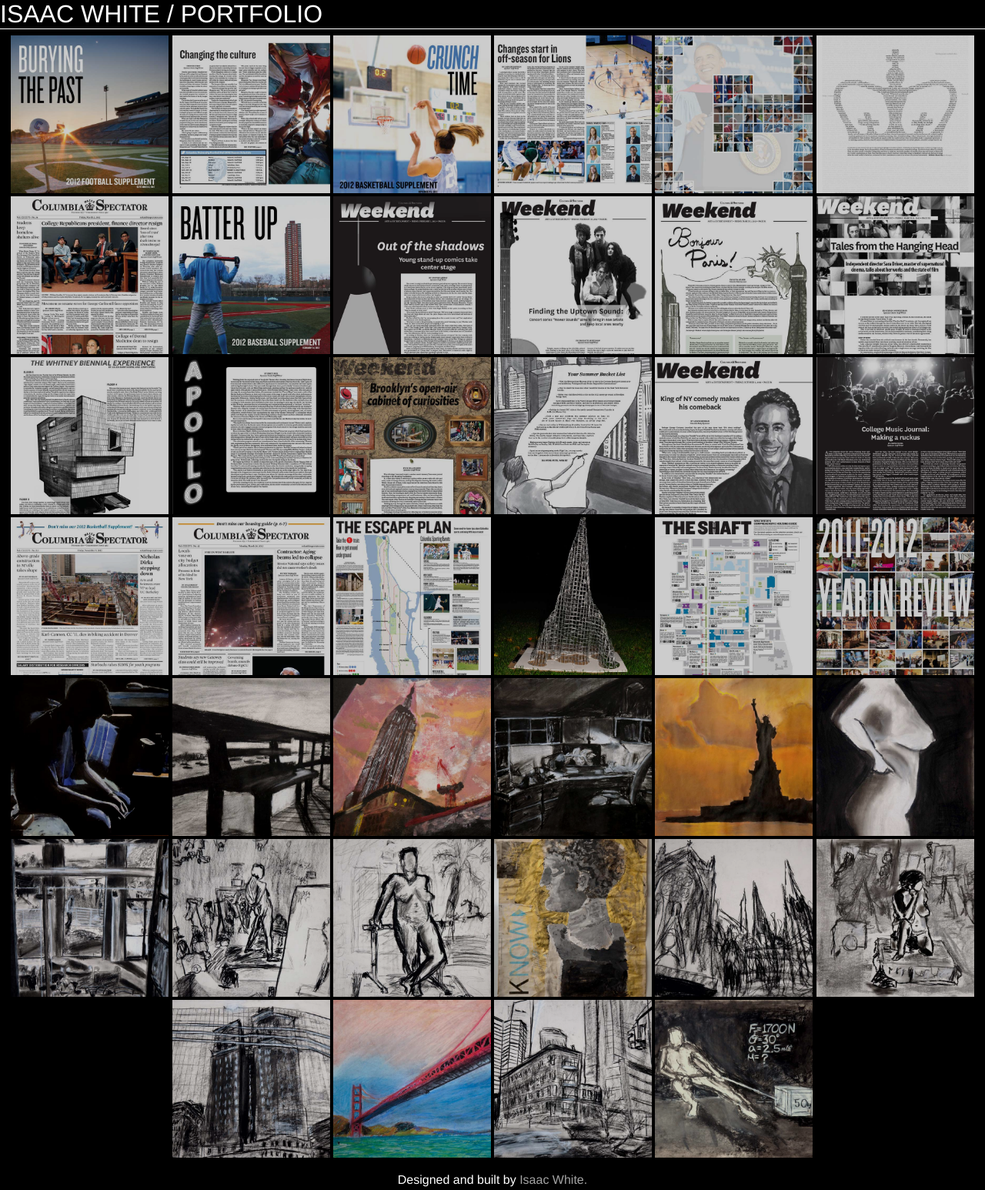
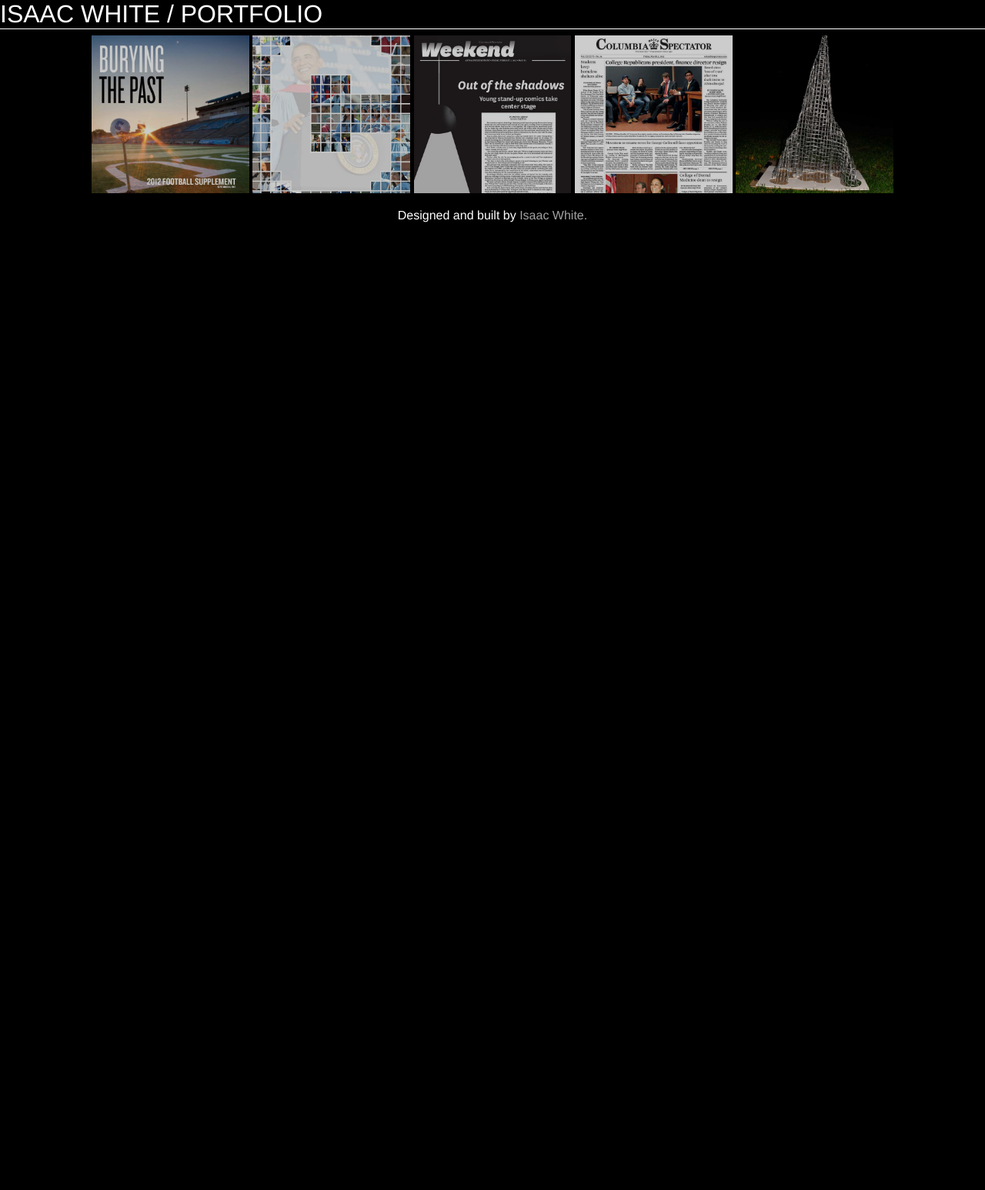
Before and after one commit to isaacwhite/isaacwhite.com, a PHP site: a page that uses portfolio/index.html in a window 1280 px wide. Shown: the whole page at 77% size. After the commit the page ends 289 px from the top, so only its background shows below. Run offline with PHP 8.4, Linux system fonts and the light colour scheme; some libraries are stand-ins or nearby versions.

Commit message:
Apparently forgot to commit all of this...oops.
-Updating to current live site hosting

```diff
--- a/css/style.css
+++ b/css/style.css
@@ -206,7 +258,8 @@ a:hover {
     #portfolio a:hover {
       opacity: 1; }
     #portfolio a img {
-      width: 16%; }
+      width: 16%;
+      display: none; }
       @media all and (max-width: 70em) {
         #portfolio a img {
           width: 19%; } }
@@ -216,23 +269,15 @@ a:hover {
       @media all and (max-width: 30em) {
         #portfolio a img {
           width: 32.4%; } }
+    #portfolio a.first > img {
+      display: inherit; }
+    #portfolio a img.show {
+      display: inherit; }
+  #portfolio .contain {
+    display: inline; }
 
 #fancybox-thumbs li:after {
   content: ''; }
 
 footer p {
   margin-bottom: .25em; }
-
-#my-picture footer {
-  color: #666666;
-  white-space: nowrap;
-  position: absolute;
-  left: 42em;
-  bottom: 0; }
-  #my-picture footer a {
-    color: #999999; }
-    #my-picture footer a:hover {
-      color: white; }
-  @media all and (max-width: 42em) {
-    #my-picture footer {
-      display: none; } }
--- a/css/style.scss
+++ b/css/style.scss
@@ -291,8 +361,18 @@ a:hover {
 				@media all and (max-width: 30em) {
 					width:32.4%;
 				}
+				display: none;
+			}
+			&.first>img {
+				display:inherit;
+			}
+			img.show {
+				display: inherit;
 			}
 
+		}
+		.contain {
+			display: inline;
 		}
 	}
 	#fancybox-thumbs li:after {
--- a/index.html
+++ b/index.html
@@ -6,7 +6,7 @@
     <head>
         <meta charset="utf-8">
         <meta http-equiv="X-UA-Compatible" content="IE=edge,chrome=1">
-        <title></title>
+        <title>Isaac White</title>
         <meta name="description" content="">
         <meta name="viewport" content="width=device-width">
 
@@ -19,12 +19,11 @@
         <!--[if lt IE 7]>
             <p class="chromeframe">You are using an <strong>outdated</strong> browser. Please <a href="http://browsehappy.com/">upgrade your browser</a> or <a href="http://www.google.com/chromeframe/?redirect=true">activate Google Chrome Frame</a> to improve your experience.</p>
         <![endif]-->
-        <title>Isaac White</title>
         <div id="main">
             <h1>Isaac White</h1>
             <h3>Designer, web developer, coder, and student at Columbia University</h3>
             <ul class="menu">
-            	<li><a href="mailto:iaw2105@columbia.edu"</a>EMAIL</li>
+            	<li><a href="mailto:iaw2105@columbia.edu">EMAIL</a></li>
                 <li><a href="/resume">RESUME</a></li>
                 <li><a href="/portfolio">PORTFOLIO</a></li>
                 <li class="last"><a href="http://www.linkedin.com/in/isaacwhite">LINKEDIN</a></li>
--- a/portfolio/index.html
+++ b/portfolio/index.html
@@ -6,7 +6,7 @@
     <head>
         <meta charset="utf-8">
         <meta http-equiv="X-UA-Compatible" content="IE=edge,chrome=1">
-        <title></title>
+        <title>Portfolio | Isaac White</title>
         <meta name="description" content="">
         <meta name="viewport" content="width=device-width">
 
@@ -22,49 +22,58 @@
         <!--[if lt IE 7]>
             <p class="chromeframe">You are using an <strong>outdated</strong> browser. Please <a href="http://browsehappy.com/">upgrade your browser</a> or <a href="http://www.google.com/chromeframe/?redirect=true">activate Google Chrome Frame</a> to improve your experience.</p>
         <![endif]-->
-        <title>Portfolio | Isaac White</title>
         <div id="portfolio">
             <h1><a href="/">ISAAC WHITE</a> / PORTFOLIO</h1>
-            <a class="fancybox" rel="fancybox-thumb" href="../images/full/football.jpg"><img src="../images/thumb/football.jpg" alt="" /></a>
-            <a class="fancybox" rel="fancybox-thumb" href="../images/full/football-spread.jpg"><img src="../images/thumb/football-spread.jpg" alt="" /></a>
-            <a class="fancybox" rel="fancybox-thumb" href="../images/full/basketball.jpg"><img src="../images/thumb/basketball.jpg" alt="" /></a>
-            <a class="fancybox" rel="fancybox-thumb" href="../images/full/basketball-spread.jpg"><img src="../images/thumb/basketball-spread.jpg" alt="" /></a>
-            <a class="fancybox" rel="fancybox-thumb" href="../images/full/commencement.jpg"><img src="../images/thumb/commencement.jpg" alt="" /></a>
-            <a class="fancybox" rel="fancybox-thumb" href="../images/full/coed.jpg"><img src="../images/thumb/coed.jpg" alt="" /></a>
-            <a class="fancybox" rel="fancybox-thumb" href="../images/full/daily.jpg"><img src="../images/thumb/daily.jpg" alt="" /></a>
-             <a class="fancybox" rel="fancybox-thumb" href="../images/full/baseball.jpg"><img src="../images/thumb/baseball.jpg" alt="" /></a>
-            <a class="fancybox" rel="fancybox-thumb" href="../images/full/weekend1.jpg"><img src="../images/thumb/weekend1.jpg" alt="" /></a>
-            <a class="fancybox" rel="fancybox-thumb" href="../images/full/weekend2.jpg"><img src="../images/thumb/weekend2.jpg" alt="" /></a>
-            <a class="fancybox" rel="fancybox-thumb" href="../images/full/weekend3.jpg"><img src="../images/thumb/weekend3.jpg" alt="" /></a>
-            <a class="fancybox" rel="fancybox-thumb" href="../images/full/weekend4.jpg"><img src="../images/thumb/weekend4.jpg" alt="" /></a>
-            <a class="fancybox" rel="fancybox-thumb" href="../images/full/weekend5.jpg"><img src="../images/thumb/weekend5.jpg" alt="" /></a>
-            <a class="fancybox" rel="fancybox-thumb" href="../images/full/weekend6.jpg"><img src="../images/thumb/weekend6.jpg" alt="" /></a>
-            <a class="fancybox" rel="fancybox-thumb" href="../images/full/weekend7.jpg"><img src="../images/thumb/weekend7.jpg" alt="" /></a>
-            <a class="fancybox" rel="fancybox-thumb" href="../images/full/weekend8.jpg"><img src="../images/thumb/weekend8.jpg" alt="" /></a>
-            <a class="fancybox" rel="fancybox-thumb" href="../images/full/weekend9.jpg"><img src="../images/thumb/weekend9.jpg" alt="" /></a>
-            <a class="fancybox" rel="fancybox-thumb" href="../images/full/weekend10.jpg"><img src="../images/thumb/weekend10.jpg" alt="" /></a>
-            <a class="fancybox" rel="fancybox-thumb" href="../images/full/basketball-front.jpg"><img src="../images/thumb/basketball-front.jpg" alt="" /></a>
-            <a class="fancybox" rel="fancybox-thumb" href="../images/full/daily2.jpg"><img src="../images/thumb/daily2.jpg" alt="" /></a>
-            <a class="fancybox" rel="fancybox-thumb" href="../images/full/escape.jpg"><img src="../images/thumb/escape.jpg" alt="" /></a>
-            <a class="fancybox" rel="fancybox-thumb" href="../images/full/paperclip.jpg"><img src="../images/thumb/paperclip.jpg" alt="" /></a>
-            <a class="fancybox" rel="fancybox-thumb" href="../images/full/shaft.jpg"><img src="../images/thumb/shaft.jpg" alt="" /></a>
-            <a class="fancybox" rel="fancybox-thumb" href="../images/full/yir.jpg"><img src="../images/thumb/yir.jpg" alt="" /></a>
-            <a class="fancybox" rel="fancybox-thumb" href="../images/full/art1.jpg"><img src="../images/thumb/art1.jpg" alt="" /></a>
-            <a class="fancybox" rel="fancybox-thumb" href="../images/full/art2.jpg"><img src="../images/thumb/art2.jpg" alt="" /></a>
-            <a class="fancybox" rel="fancybox-thumb" href="../images/full/art3.jpg"><img src="../images/thumb/art3.jpg" alt="" /></a>
-            <a class="fancybox" rel="fancybox-thumb" href="../images/full/art4.jpg"><img src="../images/thumb/art4.jpg" alt="" /></a>
-            <a class="fancybox" rel="fancybox-thumb" href="../images/full/art5.jpg"><img src="../images/thumb/art5.jpg" alt="" /></a>
-            <a class="fancybox" rel="fancybox-thumb" href="../images/full/art6.jpg"><img src="../images/thumb/art6.jpg" alt="" /></a>
-            <a class="fancybox" rel="fancybox-thumb" href="../images/full/art7.jpg"><img src="../images/thumb/art7.jpg" alt="" /></a>
-            <a class="fancybox" rel="fancybox-thumb" href="../images/full/art8.jpg"><img src="../images/thumb/art8.jpg" alt="" /></a>
-            <a class="fancybox" rel="fancybox-thumb" href="../images/full/art9.jpg"><img src="../images/thumb/art9.jpg" alt="" /></a>
-            <a class="fancybox" rel="fancybox-thumb" href="../images/full/art10.jpg"><img src="../images/thumb/art10.jpg" alt="" /></a>
-            <a class="fancybox" rel="fancybox-thumb" href="../images/full/art11.jpg"><img src="../images/thumb/art11.jpg" alt="" /></a>
-            <a class="fancybox" rel="fancybox-thumb" href="../images/full/art12.jpg"><img src="../images/thumb/art12.jpg" alt="" /></a>
-            <a class="fancybox" rel="fancybox-thumb" href="../images/full/art13.jpg"><img src="../images/thumb/art13.jpg" alt="" /></a>
-            <a class="fancybox" rel="fancybox-thumb" href="../images/full/art14.jpg"><img src="../images/thumb/art14.jpg" alt="" /></a>
-            <a class="fancybox" rel="fancybox-thumb" href="../images/full/art15.jpg"><img src="../images/thumb/art15.jpg" alt="" /></a>
-            <a class="fancybox" rel="fancybox-thumb" href="../images/full/art16.jpg"><img src="../images/thumb/art16.jpg" alt="" /></a>
+            <div id="sport" class="contain">
+                <a class="fancybox first" rel="sport" href="../images/full/football.jpg"><img src="../images/thumb/football.jpg" alt="" /></a>
+                <a class="fancybox" rel="sport" href="../images/full/football-spread.jpg"><img src="../images/thumb/football-spread.jpg" alt="" /></a>
+                <a class="fancybox" rel="sport" href="../images/full/basketball.jpg"><img src="../images/thumb/basketball.jpg" alt="" /></a>
+                <a class="fancybox" rel="sport" href="../images/full/basketball-spread.jpg"><img src="../images/thumb/basketball-spread.jpg" alt="" /></a>
+                 <a class="fancybox" rel="sport" href="../images/full/baseball.jpg"><img src="../images/thumb/baseball.jpg" alt="" /></a>
+                <a class="fancybox" rel="sport" href="../images/full/basketball-front.jpg"><img src="../images/thumb/basketball-front.jpg" alt="" /></a>
+            </div>
+            <div id="special" class="contain">
+                <a class="fancybox first" rel="special" href="../images/full/commencement.jpg"><img src="../images/thumb/commencement.jpg" alt="" /></a>
+                <a class="fancybox" rel="special" href="../images/full/escape.jpg"><img src="../images/thumb/escape.jpg" alt="" /></a>
+                <a class="fancybox" rel="special" href="../images/full/shaft.jpg"><img src="../images/thumb/shaft.jpg" alt="" /></a>
+                <a class="fancybox" rel="special" href="../images/full/yir.jpg"><img src="../images/thumb/yir.jpg" alt="" /></a>
+                <a class="fancybox" rel="special" href="../images/full/coed.jpg"><img src="../images/thumb/coed.jpg" alt="" /></a>
+            </div>
+            <div id="weekend" class="contain">
+                <a class="fancybox first" rel="weekend" href="../images/full/weekend1.jpg"><img src="../images/thumb/weekend1.jpg" alt="" /></a>
+                <a class="fancybox" rel="weekend" href="../images/full/weekend2.jpg"><img src="../images/thumb/weekend2.jpg" alt="" /></a>
+                <a class="fancybox" rel="weekend" href="../images/full/weekend3.jpg"><img src="../images/thumb/weekend3.jpg" alt="" /></a>
+                <a class="fancybox" rel="weekend" href="../images/full/weekend4.jpg"><img src="../images/thumb/weekend4.jpg" alt="" /></a>
+                <a class="fancybox" rel="weekend" href="../images/full/weekend5.jpg"><img src="../images/thumb/weekend5.jpg" alt="" /></a>
+                <a class="fancybox" rel="weekend" href="../images/full/weekend6.jpg"><img src="../images/thumb/weekend6.jpg" alt="" /></a>
+                <a class="fancybox" rel="weekend" href="../images/full/weekend7.jpg"><img src="../images/thumb/weekend7.jpg" alt="" /></a>
+                <a class="fancybox" rel="weekend" href="../images/full/weekend8.jpg"><img src="../images/thumb/weekend8.jpg" alt="" /></a>
+                <a class="fancybox" rel="weekend" href="../images/full/weekend9.jpg"><img src="../images/thumb/weekend9.jpg" alt="" /></a>
+                <a class="fancybox" rel="weekend" href="../images/full/weekend10.jpg"><img src="../images/thumb/weekend10.jpg" alt="" /></a>
+            </div>
+            <div id="daily" class="contain">
+                <a class="fancybox first" rel="daily" href="../images/full/daily.jpg"><img src="../images/thumb/daily.jpg" alt="" /></a>
+                <a class="fancybox" rel="daily" href="../images/full/daily2.jpg"><img src="../images/thumb/daily2.jpg" alt="" /></a>
+            </div>
+            <div id="art" class="contain">
+                <a class="fancybox first" rel="art" href="../images/full/paperclip.jpg"><img src="../images/thumb/paperclip.jpg" alt="" /></a>
+                <a class="fancybox" rel="art" href="../images/full/art1.jpg"><img src="../images/thumb/art1.jpg" alt="" /></a>
+                <a class="fancybox" rel="art" href="../images/full/art2.jpg"><img src="../images/thumb/art2.jpg" alt="" /></a>
+                <a class="fancybox" rel="art" href="../images/full/art3.jpg"><img src="../images/thumb/art3.jpg" alt="" /></a>
+                <a class="fancybox" rel="art" href="../images/full/art4.jpg"><img src="../images/thumb/art4.jpg" alt="" /></a>
+                <a class="fancybox" rel="art" href="../images/full/art5.jpg"><img src="../images/thumb/art5.jpg" alt="" /></a>
+                <a class="fancybox" rel="art" href="../images/full/art6.jpg"><img src="../images/thumb/art6.jpg" alt="" /></a>
+                <a class="fancybox" rel="art" href="../images/full/art7.jpg"><img src="../images/thumb/art7.jpg" alt="" /></a>
+                <a class="fancybox" rel="art" href="../images/full/art8.jpg"><img src="../images/thumb/art8.jpg" alt="" /></a>
+                <a class="fancybox" rel="art" href="../images/full/art9.jpg"><img src="../images/thumb/art9.jpg" alt="" /></a>
+                <a class="fancybox" rel="art" href="../images/full/art10.jpg"><img src="../images/thumb/art10.jpg" alt="" /></a>
+                <a class="fancybox" rel="art" href="../images/full/art11.jpg"><img src="../images/thumb/art11.jpg" alt="" /></a>
+                <a class="fancybox" rel="art" href="../images/full/art12.jpg"><img src="../images/thumb/art12.jpg" alt="" /></a>
+                <a class="fancybox" rel="art" href="../images/full/art13.jpg"><img src="../images/thumb/art13.jpg" alt="" /></a>
+                <a class="fancybox" rel="art" href="../images/full/art14.jpg"><img src="../images/thumb/art14.jpg" alt="" /></a>
+                <a class="fancybox" rel="art" href="../images/full/art15.jpg"><img src="../images/thumb/art15.jpg" alt="" /></a>
+                <a class="fancybox" rel="art" href="../images/full/art16.jpg"><img src="../images/thumb/art16.jpg" alt="" /></a>
+            </div>
         <footer>
             <p>Designed and built by <a href="mailto:iaw2105@columbia.edu">Isaac White.</a></p>
         </footer>
--- a/resume/index.html
+++ b/resume/index.html
@@ -6,7 +6,7 @@
     <head>
         <meta charset="utf-8">
         <meta http-equiv="X-UA-Compatible" content="IE=edge,chrome=1">
-        <title></title>
+        <title>Resume | Isaac White</title>
         <meta name="description" content="">
         <meta name="viewport" content="width=device-width">
 
@@ -20,7 +20,6 @@
         <!--[if lt IE 7]>
             <p class="chromeframe">You are using an <strong>outdated</strong> browser. Please <a href="http://browsehappy.com/">upgrade your browser</a> or <a href="http://www.google.com/chromeframe/?redirect=true">activate Google Chrome Frame</a> to improve your experience.</p>
         <![endif]-->
-        <title>Resume | Isaac White</title>
         <div id="resume">
             <h1><a href="/">Isaac White</a></h1>
             <p><a href="mailto:iaw2105@columbia.edu">iaw2105@columbia.edu</a> &mdash; 516.515.0429<span class="extra"> &mdash; 2700 Lerner Hall, 2920 Broadway &mdash; New York, NY 10027</span></p>
```
Also changed, not shown: other parts of css/style.css (+57 -5 lines), other parts of css/style.scss (+75 -22 lines), .htaccess (added), images/isaac.jpg (added). Lines whose indentation alone changed are shown as unchanged.
